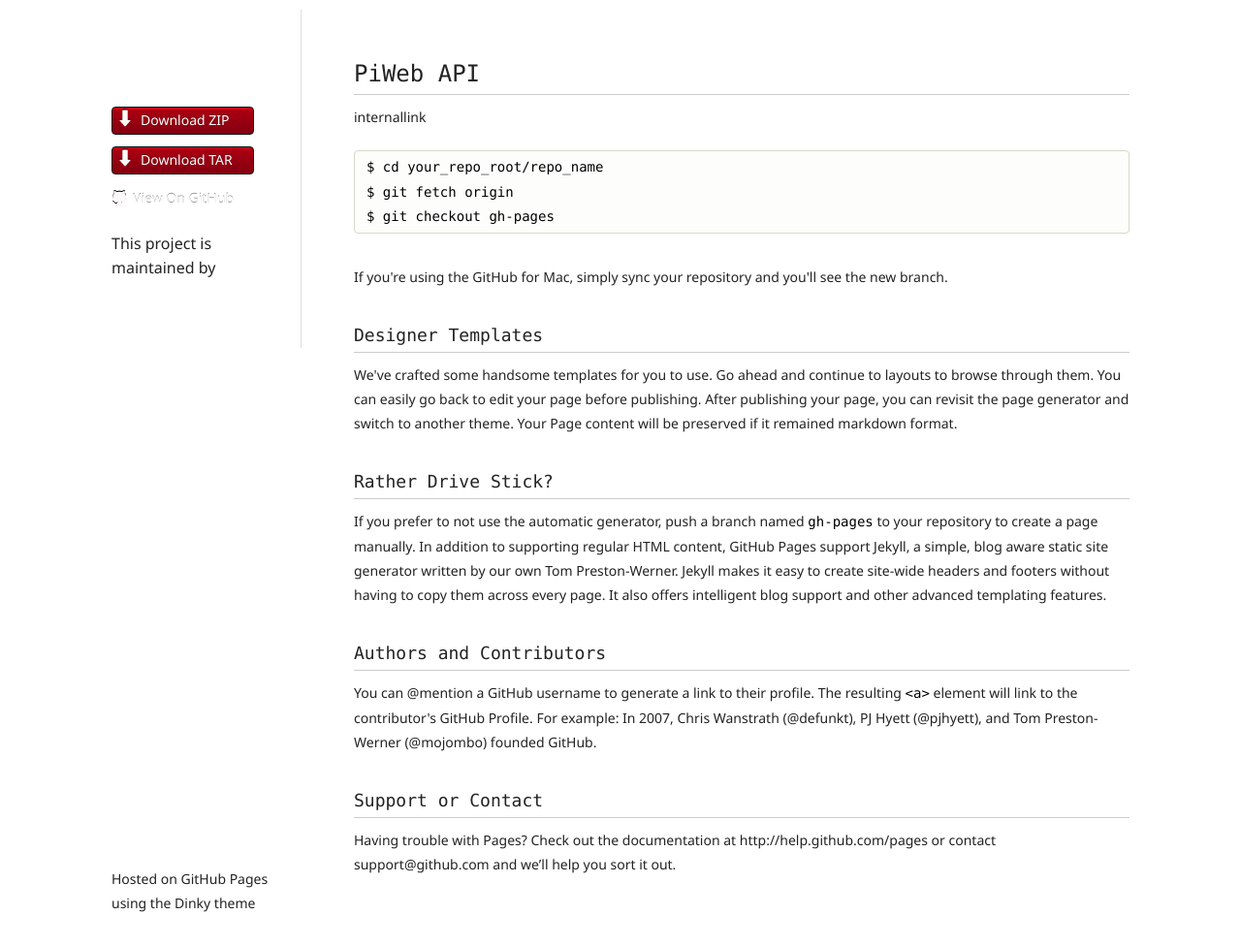
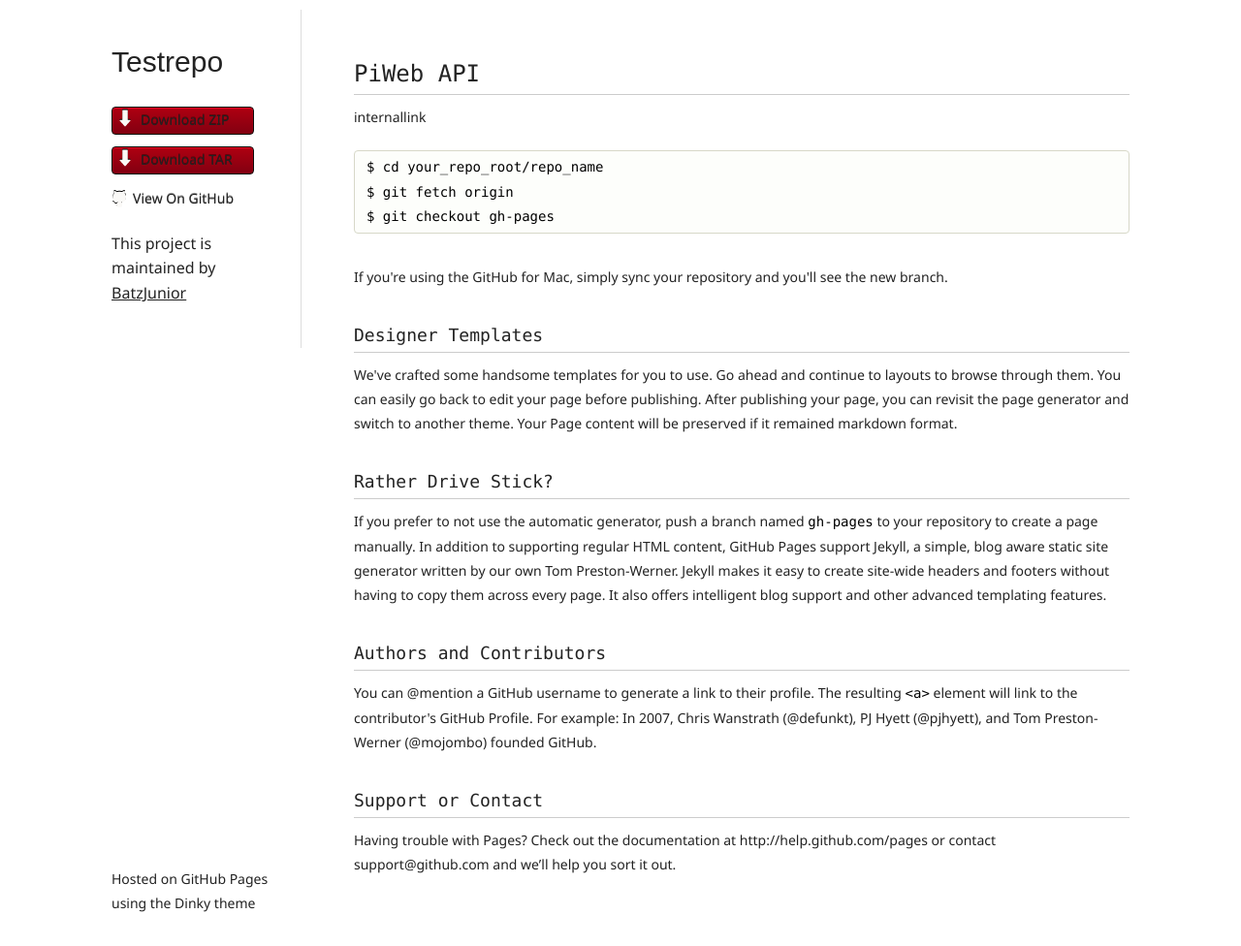
Before and after one commit to BatzJunior/testrepo, a Jekyll site: the page index.html, which Jekyll copies as it is, in a window 1280 px wide and 976 px high. Shown: the whole window at 97% size. Built offline with Jekyll 4.4.1, drawn with Linux system fonts in a browser that asks for light colours.

Commit message:
Update styles.css

```diff
--- a/stylesheets/styles.css
+++ b/stylesheets/styles.css
@@ -71,7 +71,7 @@ h4, h5, h6 {
 
 a {
   color:#222;
-  text-decoration:none;
+  text-decoration:dotted;
 }
 
 a:hover {
@@ -235,7 +235,7 @@ h1.header {
 
 
 h1.header, a.header, a.name, header a{
-	color: #fff;
+	text-decoration:none;
 }
 
 a.header {
```
